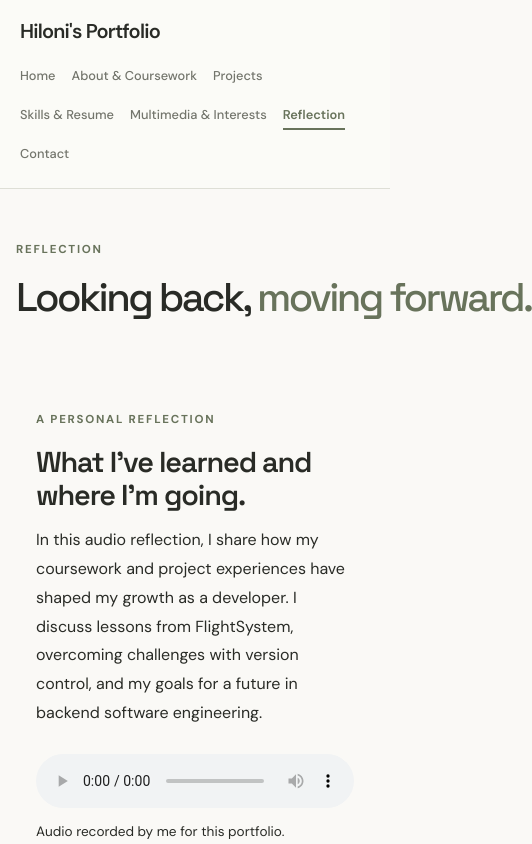
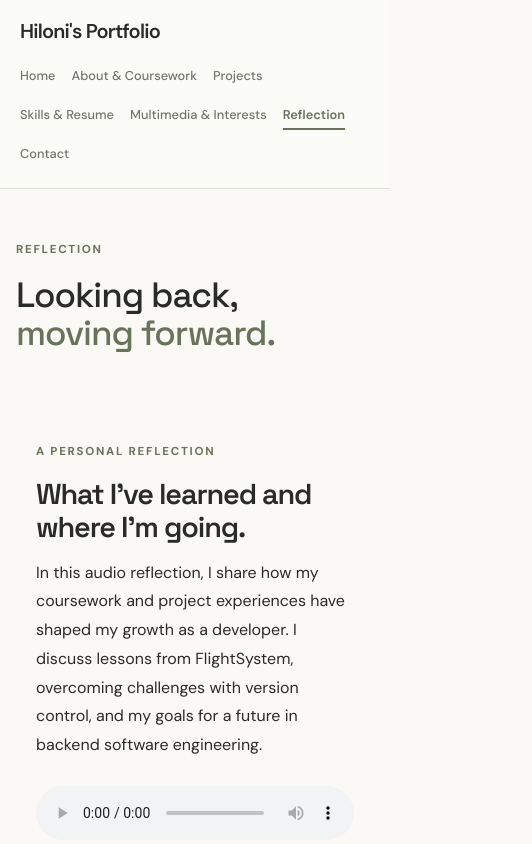
Before and after one commit to hilonipatel/portfolio-website, a React (Vite) app: page /#/reflection in a window 390 px wide. Shown: the top 844 px of the page, 532 px wide, since content can reach past the window. Built offline with nearby package versions, Linux system fonts and the light colour scheme.

Commit message:
Update Title

```diff
--- a/src/pages/About.jsx
+++ b/src/pages/About.jsx
@@ -93,7 +93,7 @@ const featuredCourses = [
     number: "01:198:439",
     name: "Introduction to Data Science",
     theme: "Finding useful insights in data",
-    description: "In this course, I explored different stages of working with data, from collecting and preparing it to visualizing information and using techniques such as machine learning and data mining. It helped me see how programming can be used to answer questions and uncover patterns, rather than only build traditional applications. The course also sparked my interest in how data-driven features and AI can be incorporated into useful software.",
+    description: "In this course, I explored different stages of working with data, from collecting and preparing it to visualizing information and using techniques such as machine learning and data mining. It helped me see how programming can be used to answer questions and uncover patterns, rather than only build traditional applications. The course also sparked my interest in how data driven features and AI can be incorporated into useful software.",
     challenge:
       "Working with data involves more than applying a technique or producing a visualization. Understanding the data, preparing it appropriately, and interpreting results are all important parts of the process. This course encouraged me to think more carefully about how data can be transformed into meaningful information and helped me become more comfortable approaching problems analytically.",
     tags: ["Data Analysis", "Visualization", "Machine Learning"],
@@ -192,7 +192,7 @@ function About() {
                   of Information and Data Management course to a
                   practical application. Developing a reservation
                   system helped me understand how database design,
-                  backend logic, and user-facing functionality work
+                  backend logic, and user facing functionality work
                   together.
                 </p>
 
@@ -200,7 +200,7 @@ function About() {
                   I especially enjoyed working with relational
                   databases and developing features such as flight
                   search, reservations, cancellations, and
-                  role-specific workflows. The project challenged
+                  role specific workflows. The project challenged
                   me to think about how different users interact
                   with a system and how the underlying data must
                   remain organized and consistent.
@@ -240,7 +240,7 @@ function About() {
                   The FlightSystem customer home page allows users to search for
                   flights by entering their departure and arrival locations,
                   departure date, and boarding class. This screenshot highlights
-                  the customer-facing functionality I helped develop and the way
+                  the customer facing functionality I helped develop and the way
                   database information supports the flight-search experience.
                 </p>
               </div>
--- a/src/pages/Multimedia.jsx
+++ b/src/pages/Multimedia.jsx
@@ -313,7 +313,7 @@ function Multimedia() {
                   Catherine Cowles
                 </span>
                 <p className="recommendation-description">
-                  This small-town romantic suspense novel stood out to me because of its high-stakes mystery and
+                  This small town romantic suspense novel stood out to me because of its high stakes mystery and
                   unexpected twists. I enjoyed how the suspense kept the story engaging while the romance added
                   another layer to the characters and their relationships.
                 </p>
@@ -327,7 +327,7 @@ function Multimedia() {
                   Devney Perry
                 </span>
                 <p className="recommendation-description">
-                  I enjoyed this small-town romance for its family dynamics. The themes of healing and the main
+                  I enjoyed this small town romance for its family dynamics. The themes of healing and the main
                   female character's journey as she raises her newborn baby were particularly heartwarming.
                   I liked how the story balanced romance with personal growth and family connections.
                 </p>
--- a/src/pages/Reflection.css
+++ b/src/pages/Reflection.css
@@ -343,3 +343,15 @@
     padding: 22px 20px;
   }
 }
+
+@media (max-width: 600px) {
+  .reflection-title {
+    font-size: clamp(2rem, 9vw, 3rem);
+    line-height: 1.1;
+    letter-spacing: -0.03em;
+  }
+
+  .reflection-title span {
+    display: block;
+  }
+}
```
